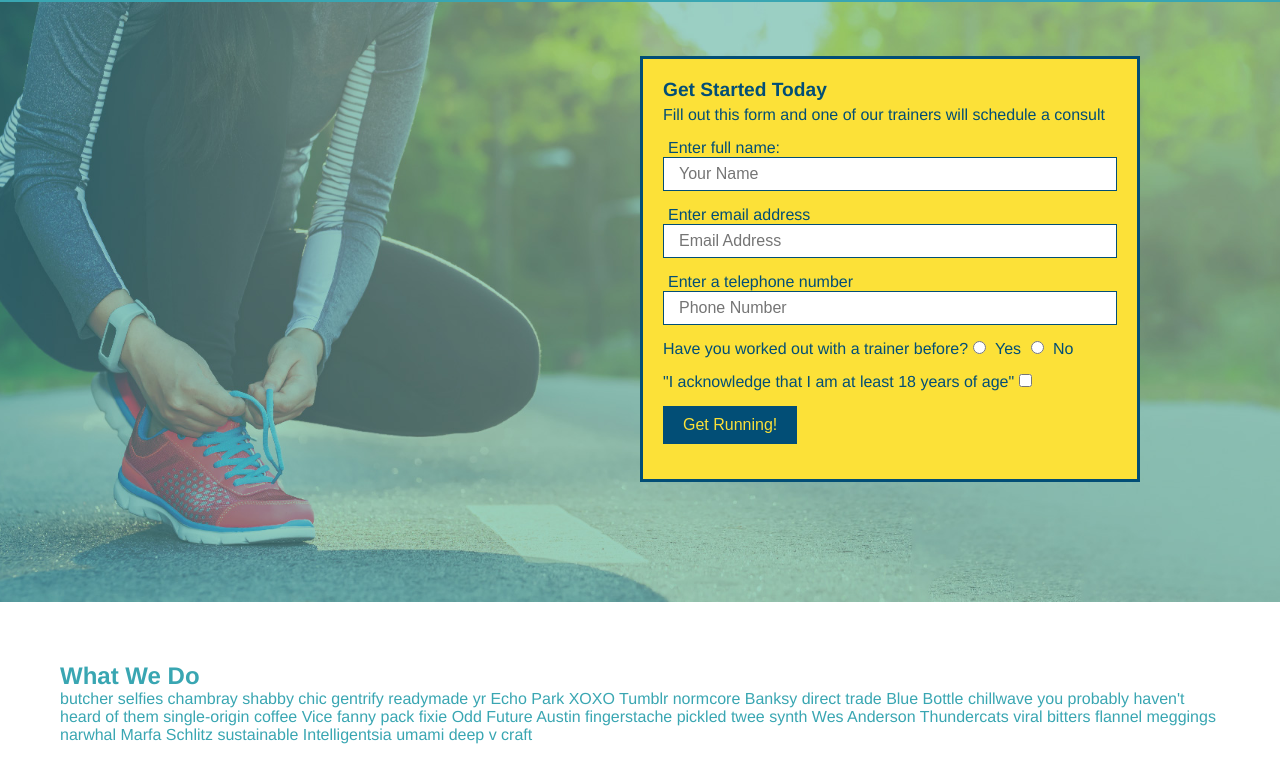
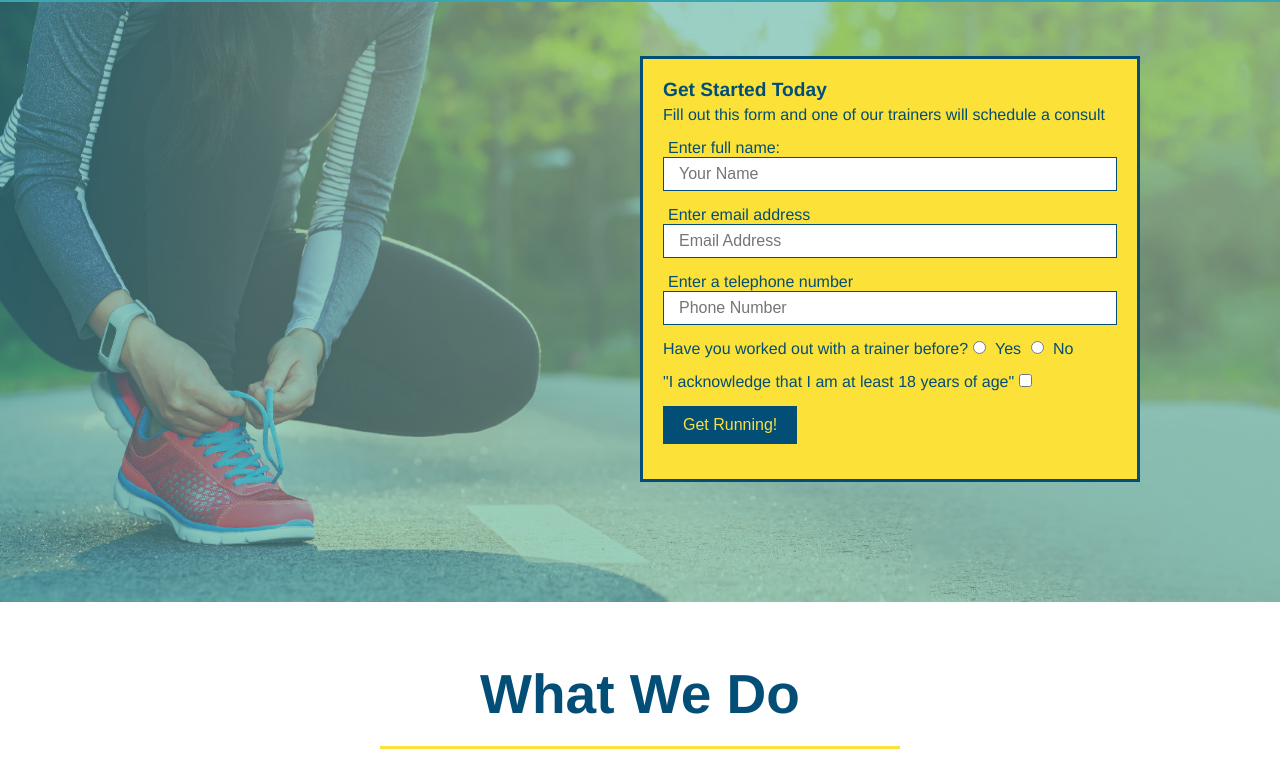
Before and after one commit to mitchgm/run-buddy, a plain HTML site: page index.html in a window 1280 px wide. Shown: the part 80-861 px from the top of the page. Drawn offline with Linux system fonts and the light colour scheme.

Commit message:
style what we do section

```diff
--- a/assets/css/style.css
+++ b/assets/css/style.css
@@ -146,3 +146,25 @@ margin: 0px;
   font-size: 16px;
 }
 /* HERO STYLES END */
+
+.intro {
+  text-align: center;
+}
+
+.intro h2 {
+  font-size: 55px;
+  color: #024e76;
+  margin-bottom: 35px;
+  padding: 0 100px 20px 100px;
+  border-bottom: 3px solid;
+  border-color: #fce138;
+  /* add this alongside your other declarations */
+  display: inline-block;
+}
+.intro p {
+  line-height: 1.7;
+  color: #39a6b2;
+  width: 80%;
+  font-size: 20px;
+  margin: 0 auto;
+}
--- a/index.html
+++ b/index.html
@@ -85,7 +85,7 @@
 
 </section>
 <!--"what we do" section-->
-<section>
+<section id="what-we-do" class="intro">
     <h2>What We Do</h2>
 
     <p>
@@ -95,20 +95,19 @@
 </section>
 
 <!-- "what you do" section -->
-<section id="what-we-do">
+<section id="what-we-do" class="intro">
     <h2>What You Do</h2>
+    <div>
+      <!-- insert this img element -->
+      <img src="./assets/images/step-1.svg" alt="" />
+      <h3>Step 1: Fill Out the Form Above.</h3>
+      <p>You're already here, so why not?</p>
+    </div>
   </section>
 
   <!-- "meet the trainers" section -->
   <section id="what-you-do">
     <h2>Meet The Trainers</h2>
-
-    <div>
-      <!-- insert this img element -->
-  <img src="./assets/images/step-1.svg" alt="" />
-      <h3>Step 1: Fill Out the Form Above.</h3>
-      <p>You're already here, so why not?</p>
-    </div>
 
     <div>
       <img src="./assets/images/step-2.svg" alt="" />
```
